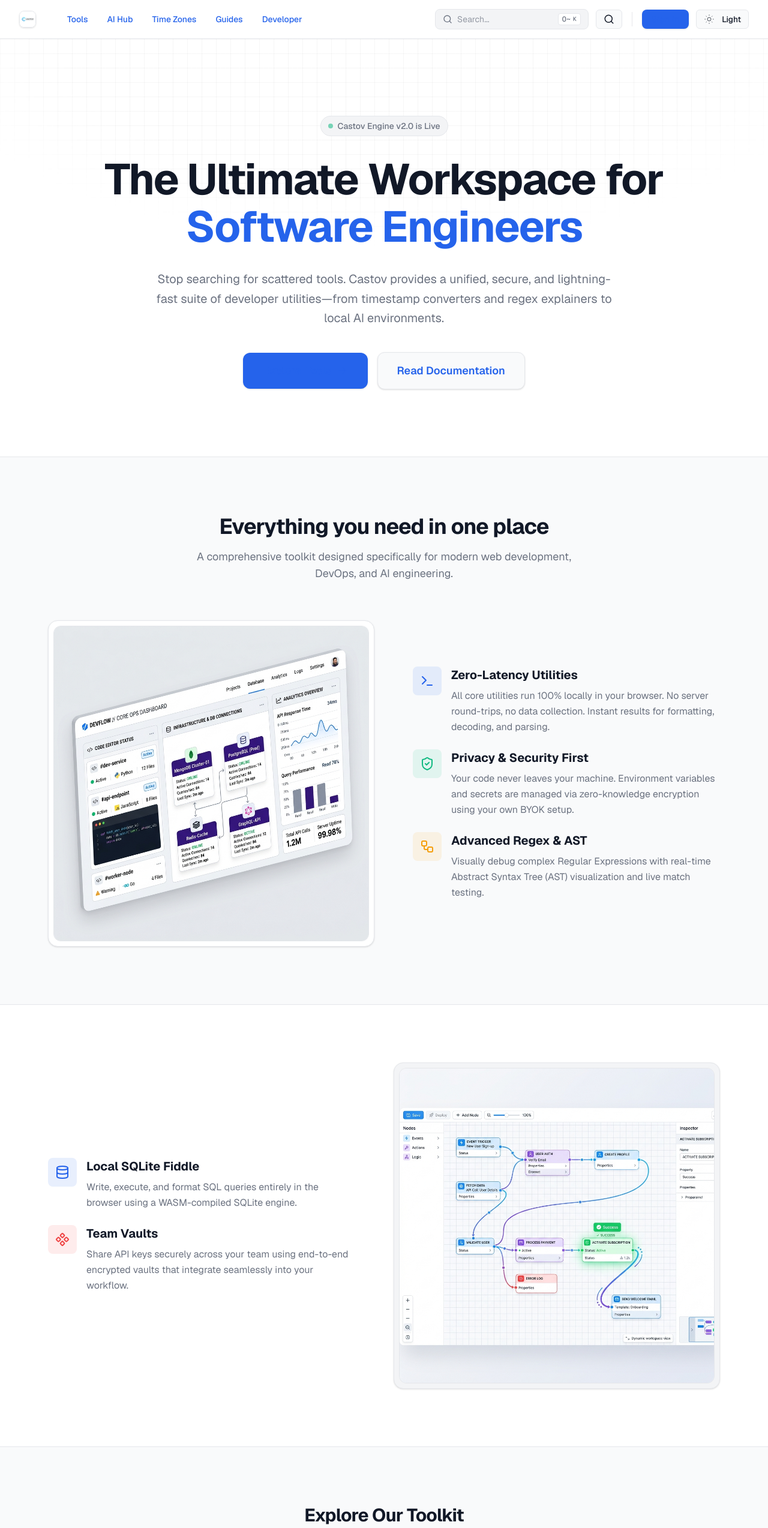
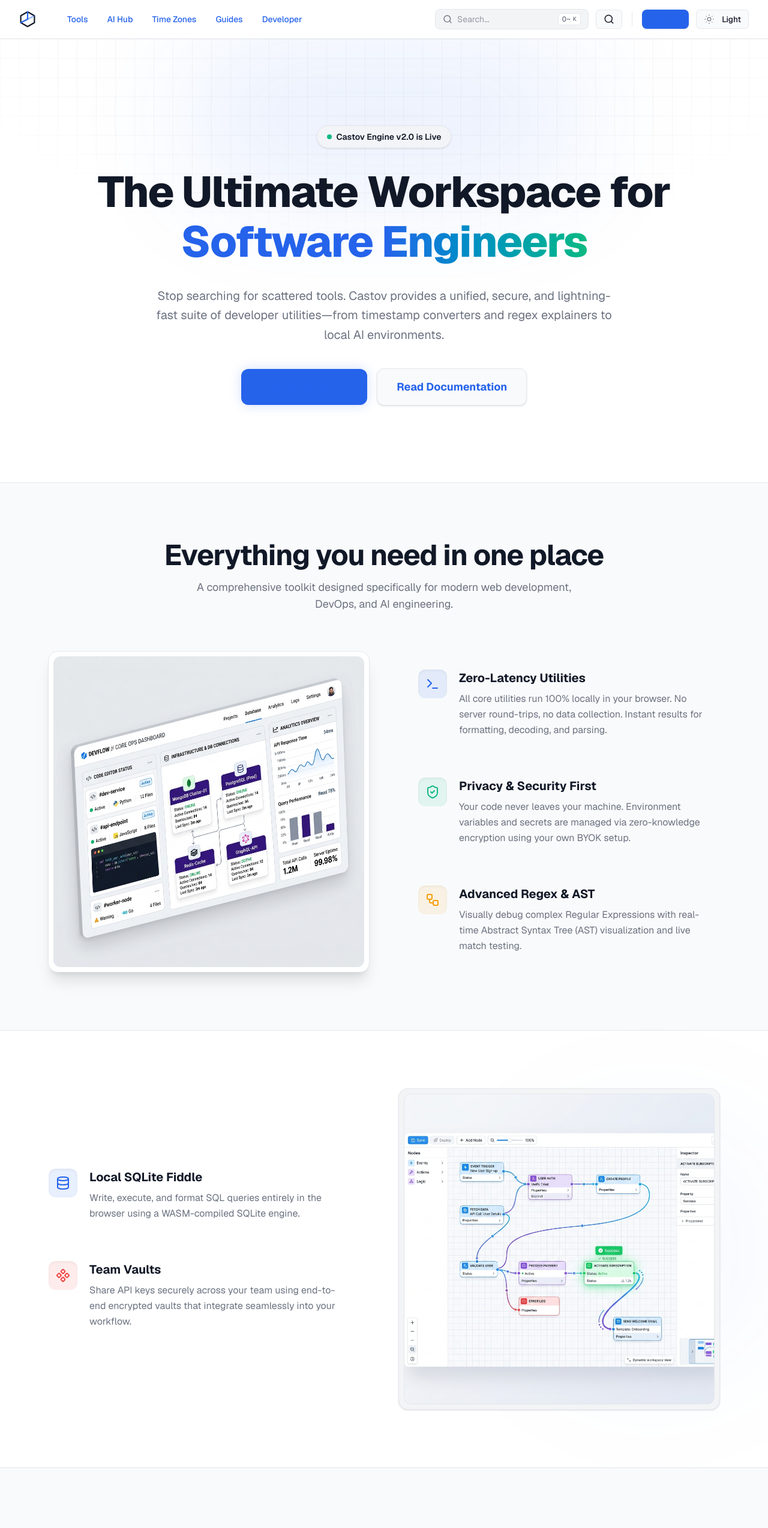
Before and after one commit to benidira/timeforge, a Next.js app: page / in a window 1280 px wide. Shown: the top 2547 px of the page at 60% size. Built offline with nearby package versions, Linux system fonts and the light colour scheme; no server answers.

Commit message:
feat: upgrade logo to svg, enhance homepage UI, improve FAQ section layout

```diff
--- a/src/app/page.tsx
+++ b/src/app/page.tsx
@@ -20,19 +20,23 @@
       <JsonLd data={[websiteJsonLd(), faqJsonLd(HOME_FAQ)]} />
 
       {/* --- HERO SECTION --- */}
-      <section className="relative pt-24 pb-20 lg:pt-32 lg:pb-28 overflow-hidden border-b border-line">
-        {/* Subtle grid background for professional look */}
-        <div className="absolute inset-0 bg-[linear-gradient(to_right,#80808012_1px,transparent_1px),linear-gradient(to_bottom,#80808012_1px,transparent_1px)] bg-[size:24px_24px] [mask-image:radial-gradient(ellipse_60%_50%_at_50%_0%,#000_70%,transparent_100%)]" />
+      <section className="relative pt-28 pb-24 lg:pt-36 lg:pb-32 overflow-hidden border-b border-line">
+        {/* Subtle grid and ambient glow background for professional look */}
+        <div className="absolute inset-0 bg-[linear-gradient(to_right,#80808012_1px,transparent_1px),linear-gradient(to_bottom,#80808012_1px,transparent_1px)] bg-[size:32px_32px] [mask-image:radial-gradient(ellipse_60%_50%_at_50%_0%,#000_70%,transparent_100%)]" />
+        <div className="absolute top-0 left-1/2 -translate-x-1/2 w-full max-w-2xl h-64 bg-accent/20 blur-[100px] rounded-full opacity-50 pointer-events-none" />
 
         <div className="container relative mx-auto px-4 text-center max-w-5xl z-10">
-          <div className="inline-flex items-center gap-2 px-3 py-1.5 rounded-full bg-field border border-line text-sm font-medium mb-8 text-muted">
-            <span className="flex h-2 w-2 rounded-full bg-success animate-pulse" />
+          <div className="inline-flex items-center gap-2 px-4 py-2 rounded-full bg-field/80 backdrop-blur-sm border border-line text-sm font-semibold mb-8 text-fg shadow-sm cursor-default hover:bg-hover transition-colors">
+            <span className="relative flex h-2 w-2">
+              <span className="animate-ping absolute inline-flex h-full w-full rounded-full bg-success opacity-75"></span>
+              <span className="relative inline-flex rounded-full h-2 w-2 bg-success"></span>
+            </span>
             Castov Engine v2.0 is Live
           </div>
 
-          <h1 className="text-5xl lg:text-7xl font-bold tracking-tight text-fg mb-8 leading-[1.1]">
+          <h1 className="text-5xl lg:text-7xl font-extrabold tracking-tight text-fg mb-8 leading-[1.15]">
             The Ultimate Workspace for <br />
-            <span className="text-accent">Software Engineers</span>
+            <span className="bg-gradient-to-r from-accent via-accent to-success bg-clip-text text-transparent">Software Engineers</span>
           </h1>
 
           <p className="text-lg lg:text-xl text-muted max-w-3xl mx-auto mb-10 leading-relaxed">
@@ -40,10 +44,10 @@
           </p>
 
           <div className="flex flex-col sm:flex-row justify-center items-center gap-4">
-            <Link href="/tools" className="flex items-center justify-center gap-2 bg-accent text-white dark:text-[#050505] px-8 py-4 rounded-xl font-semibold text-lg hover:bg-accent-hover transition-colors w-full sm:w-auto shadow-sm">
-              Explore Tools <ArrowRight size={20} />
+            <Link href="/tools" className="group flex items-center justify-center gap-2 bg-accent text-white dark:text-[#050505] px-8 py-4 rounded-xl font-bold text-lg hover:bg-accent-hover transition-all w-full sm:w-auto shadow-[0_0_20px_rgba(37,99,235,0.2)] hover:shadow-[0_0_25px_rgba(37,99,235,0.4)]">
+              Explore Tools <ArrowRight size={20} className="group-hover:translate-x-1 transition-transform" />
             </Link>
-            <Link href="/developer" className="flex items-center justify-center gap-2 bg-card border border-line text-fg px-8 py-4 rounded-xl font-semibold text-lg hover:bg-hover transition-colors w-full sm:w-auto shadow-sm">
+            <Link href="/developer" className="flex items-center justify-center gap-2 bg-card border border-line text-fg px-8 py-4 rounded-xl font-bold text-lg hover:bg-field transition-colors w-full sm:w-auto shadow-sm">
               Read Documentation
             </Link>
           </div>
@@ -51,29 +55,31 @@
       </section>
 
       {/* --- PRODUCT SHOWCASE / IMAGES --- */}
-      <section className="py-24 border-b border-line bg-card">
-        <div className="container mx-auto px-4 max-w-6xl">
+      <section className="py-24 border-b border-line bg-card relative overflow-hidden">
+        <div className="container mx-auto px-4 max-w-6xl relative z-10">
           <div className="text-center mb-16">
-            <h2 className="text-3xl lg:text-4xl font-bold tracking-tight mb-4">Everything you need in one place</h2>
+            <h2 className="text-3xl lg:text-5xl font-bold tracking-tight mb-4">Everything you need in one place</h2>
             <p className="text-muted text-lg max-w-2xl mx-auto">
               A comprehensive toolkit designed specifically for modern web development, DevOps, and AI engineering.
             </p>
           </div>
 
-          <div className="grid md:grid-cols-2 gap-8 items-center">
-            <div className="bg-bg rounded-2xl border border-line p-2 shadow-sm overflow-hidden">
+          <div className="grid md:grid-cols-2 gap-12 items-center">
+            <div className="bg-bg rounded-2xl border border-line p-2 shadow-xl overflow-hidden group">
+              <div className="overflow-hidden rounded-xl">
                 <Image
                   src="/hero-dashboard.jpg"
                   alt="Castov Developer Dashboard"
                   width={800}
                   height={500}
-                className="rounded-xl border border-line w-full h-auto"
+                  className="w-full h-auto object-cover transition-transform duration-700 group-hover:scale-105"
                   priority
                 />
               </div>
-            <div className="space-y-6 lg:pl-8">
-              <div className="flex items-start gap-4">
-                <div className="p-3 rounded-lg bg-accent/10 text-accent shrink-0">
+            </div>
+            <div className="space-y-8 lg:pl-8">
+              <div className="flex items-start gap-5 p-4 -ml-4 rounded-2xl hover:bg-field transition-colors border border-transparent hover:border-line">
+                <div className="p-3 rounded-xl bg-accent/10 text-accent shrink-0 shadow-inner">
                   <Terminal size={24} />
                 </div>
                 <div>
@@ -84,8 +90,8 @@
                 </div>
               </div>
 
-              <div className="flex items-start gap-4">
-                <div className="p-3 rounded-lg bg-success/10 text-success shrink-0">
+              <div className="flex items-start gap-5 p-4 -ml-4 rounded-2xl hover:bg-field transition-colors border border-transparent hover:border-line">
+                <div className="p-3 rounded-xl bg-success/10 text-success shrink-0 shadow-inner">
                   <ShieldCheck size={24} />
                 </div>
                 <div>
@@ -96,8 +102,8 @@
                 </div>
               </div>
 
-              <div className="flex items-start gap-4">
-                <div className="p-3 rounded-lg bg-warning/10 text-warning shrink-0">
+              <div className="flex items-start gap-5 p-4 -ml-4 rounded-2xl hover:bg-field transition-colors border border-transparent hover:border-line">
+                <div className="p-3 rounded-xl bg-warning/10 text-warning shrink-0 shadow-inner">
                   <Workflow size={24} />
                 </div>
                 <div>
@@ -113,12 +119,13 @@
       </section>
 
       {/* --- SECOND FEATURE SHOWCASE --- */}
-      <section className="py-24 border-b border-line bg-bg">
-        <div className="container mx-auto px-4 max-w-6xl">
-          <div className="grid md:grid-cols-2 gap-8 items-center flex-col-reverse md:flex-row">
-            <div className="space-y-6 lg:pr-8 order-2 md:order-1">
-              <div className="flex items-start gap-4">
-                <div className="p-3 rounded-lg bg-accent/10 text-accent shrink-0">
+      <section className="py-24 border-b border-line bg-bg relative">
+        <div className="absolute right-0 top-1/2 -translate-y-1/2 w-96 h-96 bg-accent/5 blur-[120px] rounded-full pointer-events-none" />
+        <div className="container mx-auto px-4 max-w-6xl relative z-10">
+          <div className="grid md:grid-cols-2 gap-12 items-center flex-col-reverse md:flex-row">
+            <div className="space-y-8 lg:pr-8 order-2 md:order-1">
+              <div className="flex items-start gap-5 p-4 -ml-4 rounded-2xl hover:bg-field transition-colors border border-transparent hover:border-line">
+                <div className="p-3 rounded-xl bg-accent/10 text-accent shrink-0 shadow-inner">
                   <Database size={24} />
                 </div>
                 <div>
@@ -129,8 +136,8 @@
                 </div>
               </div>
 
-              <div className="flex items-start gap-4">
-                <div className="p-3 rounded-lg bg-danger/10 text-danger shrink-0">
+              <div className="flex items-start gap-5 p-4 -ml-4 rounded-2xl hover:bg-field transition-colors border border-transparent hover:border-line">
+                <div className="p-3 rounded-xl bg-danger/10 text-danger shrink-0 shadow-inner">
                   <Component size={24} />
                 </div>
                 <div>
--- a/src/components/brand-mark.tsx
+++ b/src/components/brand-mark.tsx
@@ -1,13 +1,39 @@
-import Image from "next/image";
-
-export function BrandMark({ size = 32 }: { size?: number }) {
+export function BrandMark({ size = 32, className = "" }: { size?: number; className?: string }) {
   return (
-    <Image
-      src="/logo.jpg"
-      alt="Castov Logo"
+    <svg
       width={size}
       height={size}
-      className="rounded-lg border border-line shadow-sm object-cover aspect-square"
-    />
+      viewBox="0 0 32 32"
+      fill="none"
+      xmlns="http://www.w3.org/2000/svg"
+      className={className}
+    >
+      {/* Outer Hexagon */}
+      <path
+        d="M16 2L3 9.5V22.5L16 30L29 22.5V9.5L16 2Z"
+        stroke="currentColor"
+        strokeWidth="2.5"
+        strokeLinecap="round"
+        strokeLinejoin="round"
+        className="text-fg"
+      />
+      {/* Inner Accent Geometry */}
+      <path
+        d="M16 2L16 16L3 22.5"
+        stroke="currentColor"
+        strokeWidth="2.5"
+        strokeLinecap="round"
+        strokeLinejoin="round"
+        className="text-accent"
+      />
+      <path
+        d="M16 16L29 9.5"
+        stroke="currentColor"
+        strokeWidth="2.5"
+        strokeLinecap="round"
+        strokeLinejoin="round"
+        className="text-accent opacity-50"
+      />
+    </svg>
   );
 }
```
Also changed, not shown: src/components/faq-section.tsx (+25 -9 lines). Lines whose indentation alone changed are shown as unchanged.
